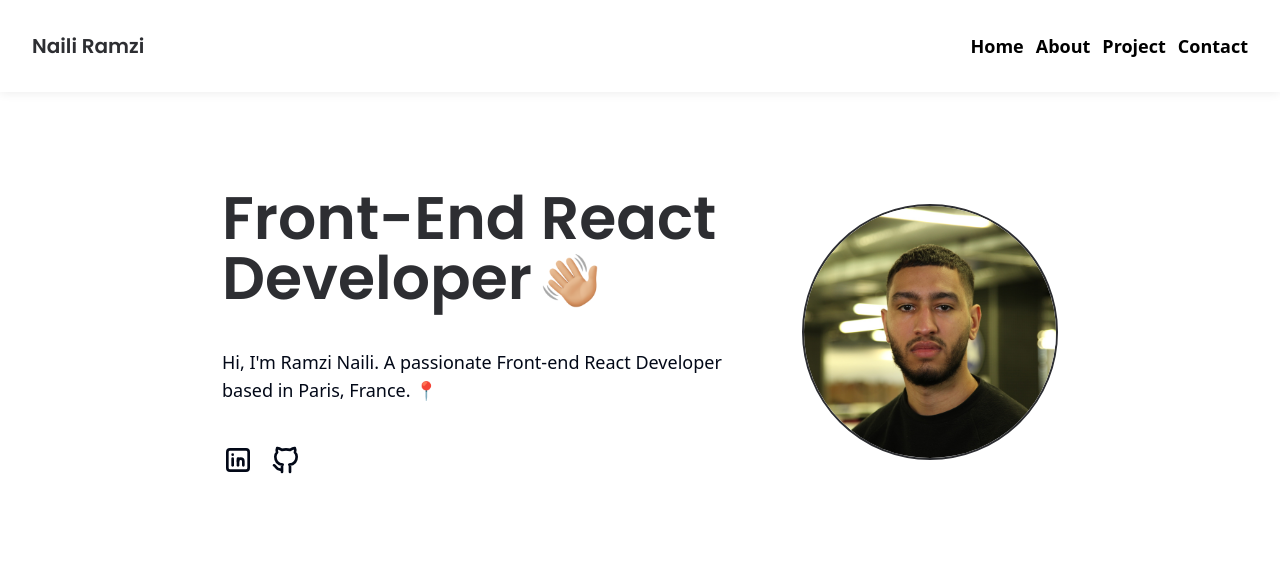
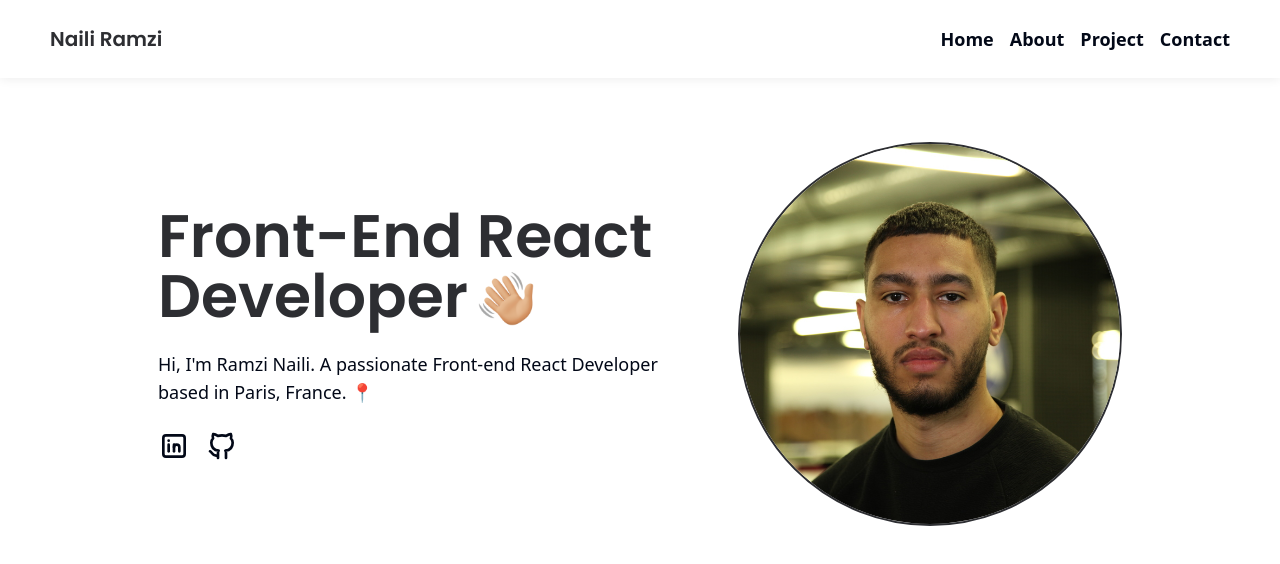
Before and after one commit to RamziNaili/portfolio, a React (Vite) app: page / in a window 1280 px wide. Shown: the top 564 px of the page. Built offline with nearby package versions, Linux system fonts and the light colour scheme.

Commit message:
feat: improve responsivness

```diff
--- a/src/components/Header/Header.tsx
+++ b/src/components/Header/Header.tsx
@@ -9,7 +9,7 @@ import {
 
 export const Header: FC = () => {
   return (
-    <div className="flex justify-between items-center p-8 shadow-[0_0px_11px_rgba(0,0,0,.09)]">
+    <div className="flex justify-between items-center px-[50px] py-[25px] shadow-[0_0px_11px_rgba(0,0,0,.09)]">
       <p className="font-poppins font-bold text-[#2d2e32] text-xl">
         Naili Ramzi
       </p>
@@ -20,7 +20,7 @@ export const Header: FC = () => {
           </SheetTrigger>
           <SheetContent side="left" className="w-screen h-screen">
             <SheetDescription className="flex items-center h-full w-full">
-              <div className="flex flex-col w-full items-center gap-10">
+              <div className="flex flex-col w-full items-center gap-10 hover:cursor-pointer">
                 <p className="font-poppins text-2xl font-semibold text-black">
                   Home
                 </p>
@@ -38,11 +38,19 @@ export const Header: FC = () => {
           </SheetContent>
         </Sheet>
       </div>
-      <div className="flex gap-3 max-md:hidden">
-        <p className="font-popins text-lg font-semibold text-black">Home</p>
-        <p className="font-popins text-lg font-semibold text-black">About</p>
-        <p className="font-popins text-lg font-semibold text-black">Project</p>
-        <p className="font-popins text-lg font-semibold text-black">Contact</p>
+      <div className="flex gap-4 max-md:hidden">
+        <p className="font-popins text-lg font-semibold hover:cursor-pointer hover:text-sky-600">
+          Home
+        </p>
+        <p className="font-popins text-lg font-semibold hover:cursor-pointer hover:text-sky-600">
+          About
+        </p>
+        <p className="font-popins text-lg font-semibold  hover:cursor-pointer hover:text-sky-600">
+          Project
+        </p>
+        <p className="font-popins text-lg font-semibold hover:cursor-pointer hover:text-sky-600">
+          Contact
+        </p>
       </div>
     </div>
   );
--- a/src/components/Presentation/Presentation.tsx
+++ b/src/components/Presentation/Presentation.tsx
@@ -4,30 +4,30 @@ import LinkedinSvg from '@/assets/linkedin.svg?react';
 
 export const Presentation: FC = () => {
   return (
-    <div className="flex justify-center gap-20 items-center mt-24 max-md:flex-col md:flex-row-reverse">
+    <div className="flex justify-center gap-20  mt-16 md:flex-row-reverse">
       <img
         src="/ranaili.jpg"
         alt="profile"
-        className="border-2 border-[#2d2e32] rounded-full h-64 w-64 max-lg:w-1/4 max-lg:h-1/4 max-md:w-2/4"
+        className="border-2 border-[#2d2e32] rounded-full h-96 w-96 "
       />
-      <div className="flex flex-col gap-10 relative max-sm:items-center">
-        <div className="flex items-center max-sm:justify-center">
-          <h1 className="font-black text-6xl text-[#2d2e32] font-poppins w-[500px] relative max-sm:w-4/5">
+      <div className="flex flex-col gap-6 relative ">
+        <div className="flex items-center ">
+          <h1 className="font-black text-6xl text-[#2d2e32] font-poppins w-[500px] relative mt-16">
             Front-End React Developer
           </h1>
           <img
             src="/waving.png"
             alt="waving_hand"
-            className="h-14 w-14 absolute top-[4rem] left-[20rem]"
+            className="h-14 w-14 absolute top-[8rem]  left-[20rem]"
           />
         </div>
-        <p className="font-sans text-lg text-[#55555] w-[500px] max-sm:w-4/5">
+        <p className="font-sans text-lg text-[#55555] w-[500px]">
           Hi, I'm Ramzi Naili. A passionate Front-end React Developer based in
           Paris, France. 📍
         </p>
         <div className="flex gap-4">
-          <LinkedinSvg className="hover:cursor-pointer hover:text-sky-500" />
-          <GithubSvg className="hover:cursor-pointer hover:text-sky-500" />
+          <LinkedinSvg className="hover:cursor-pointer hover:text-sky-600" />
+          <GithubSvg className="hover:cursor-pointer hover:text-sky-600" />
         </div>
       </div>
     </div>
```
